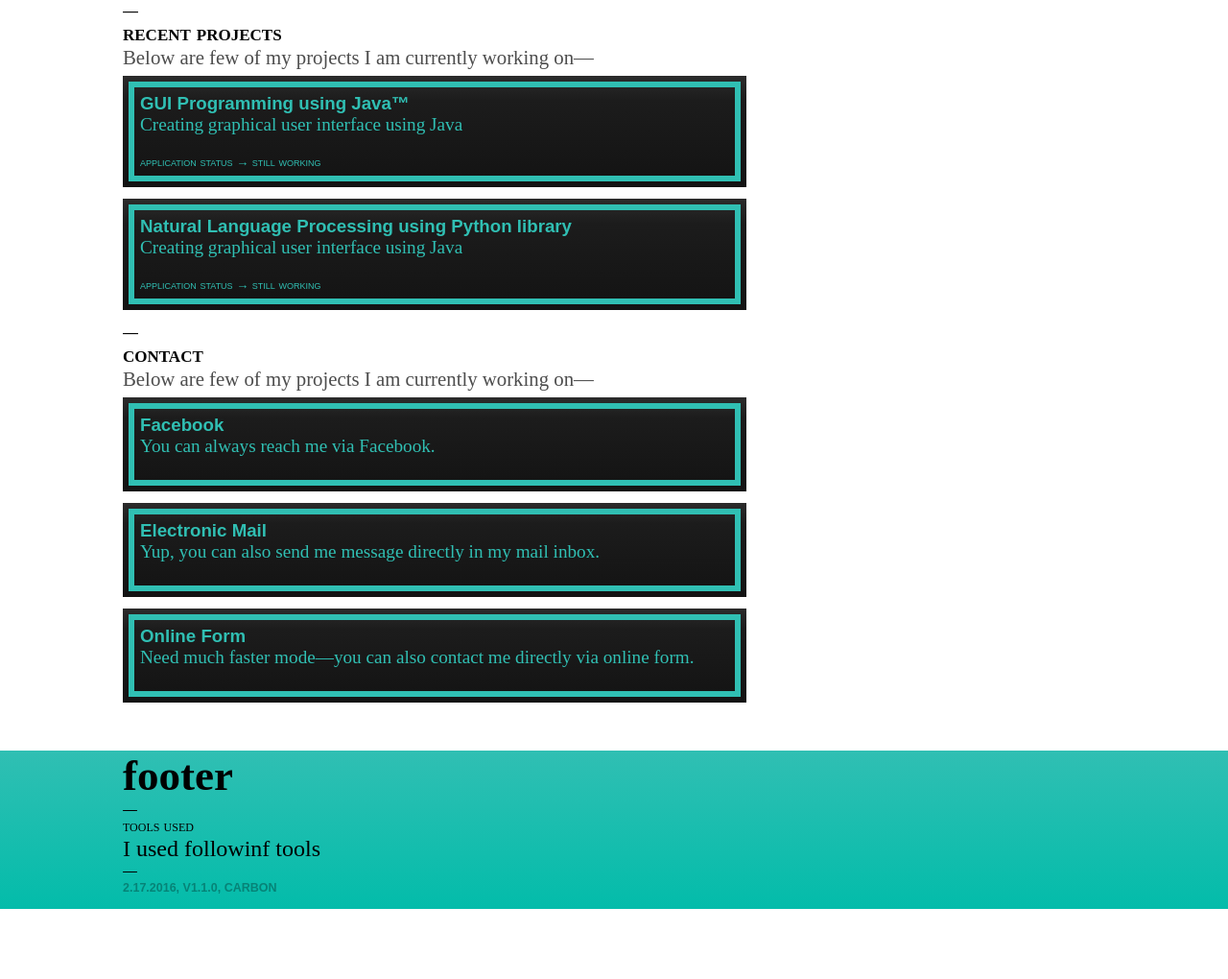
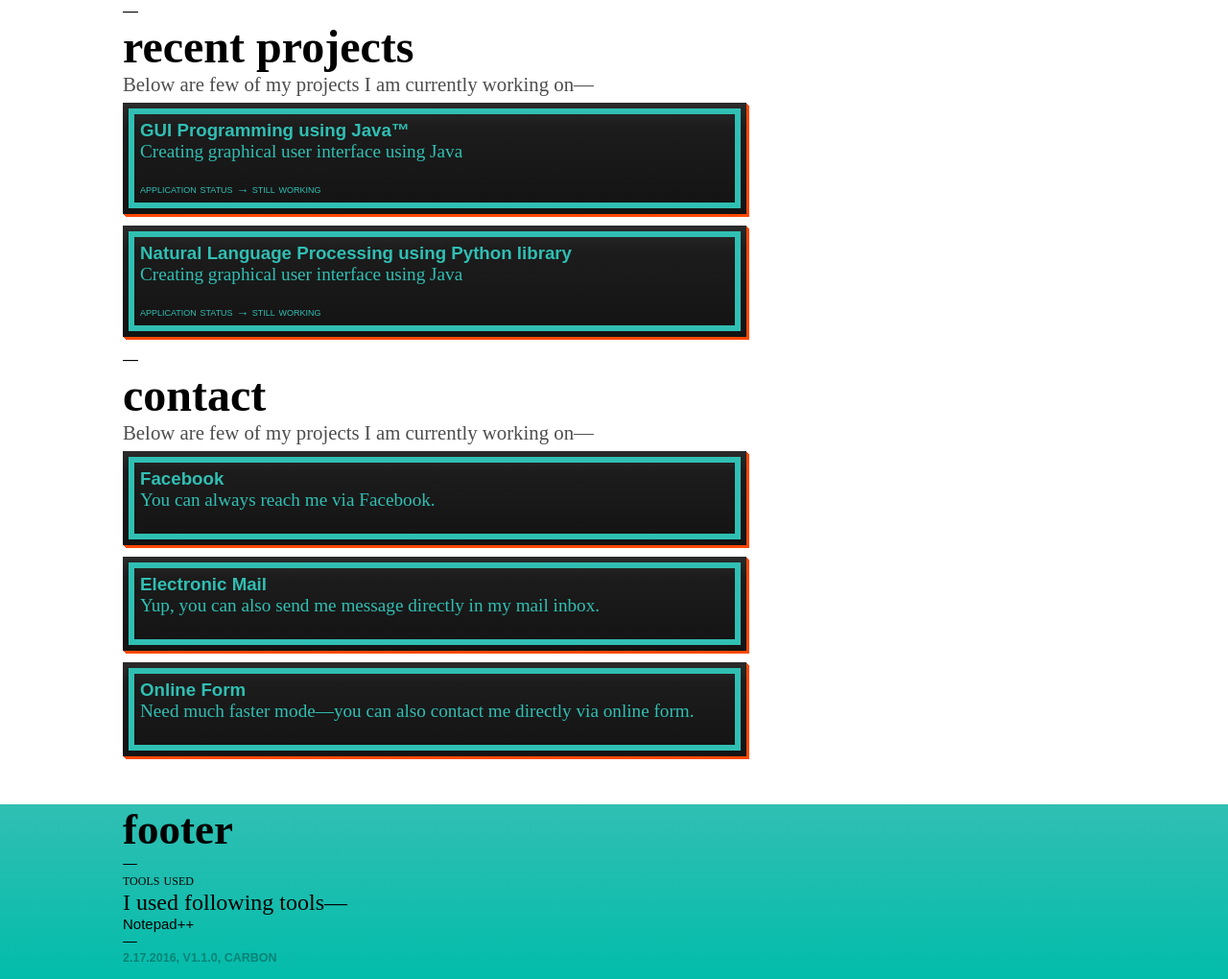
Before and after one commit to karshe/karshe.github.io, a plain HTML site: page index.html in a window 1280 px wide. Shown: the part 742-1762 px from the top of the page at 96% size. Before the commit the page ends 1689 px from the top, so only its background shows below. Drawn offline with Linux system fonts and the light colour scheme.

Commit message:
Updated css and index

```diff
--- a/css/base.css
+++ b/css/base.css
@@ -112,6 +112,7 @@ a{
     width: 60%;
     margin-bottom: 12px;
     cursor: pointer;
+    box-shadow: 1px 1px #fe4902,  2px 2px #fe4902,  3px 3px #fe4902;
 }
 
 .project::before{
@@ -129,7 +130,7 @@ a{
 .main-block h2{
 	font-family: serif;
 	text-transform: lowercase;
-	font-variant: small-caps;
+	font-size: 3em;
 }
 
 .project:hover{
@@ -165,6 +166,10 @@ a{
 .credits big{
 	font-family: serif;
 	font-size: 1.6em;
+}
+
+.credits ul{
+	list-style: none;
 }
 
 .hovercard{
--- a/index.html
+++ b/index.html
@@ -95,7 +95,10 @@
 			&mdash;
 			<div class="credits">
 				<small>tools used</small>
-				<big>I used followinf tools</big>
+				<big>I used following tools&mdash;</big>
+				<ul>
+					<li>Notepad++</li>
+				</ul>
 			</div>
 			&mdash;
 			<div class="copyright">
```
